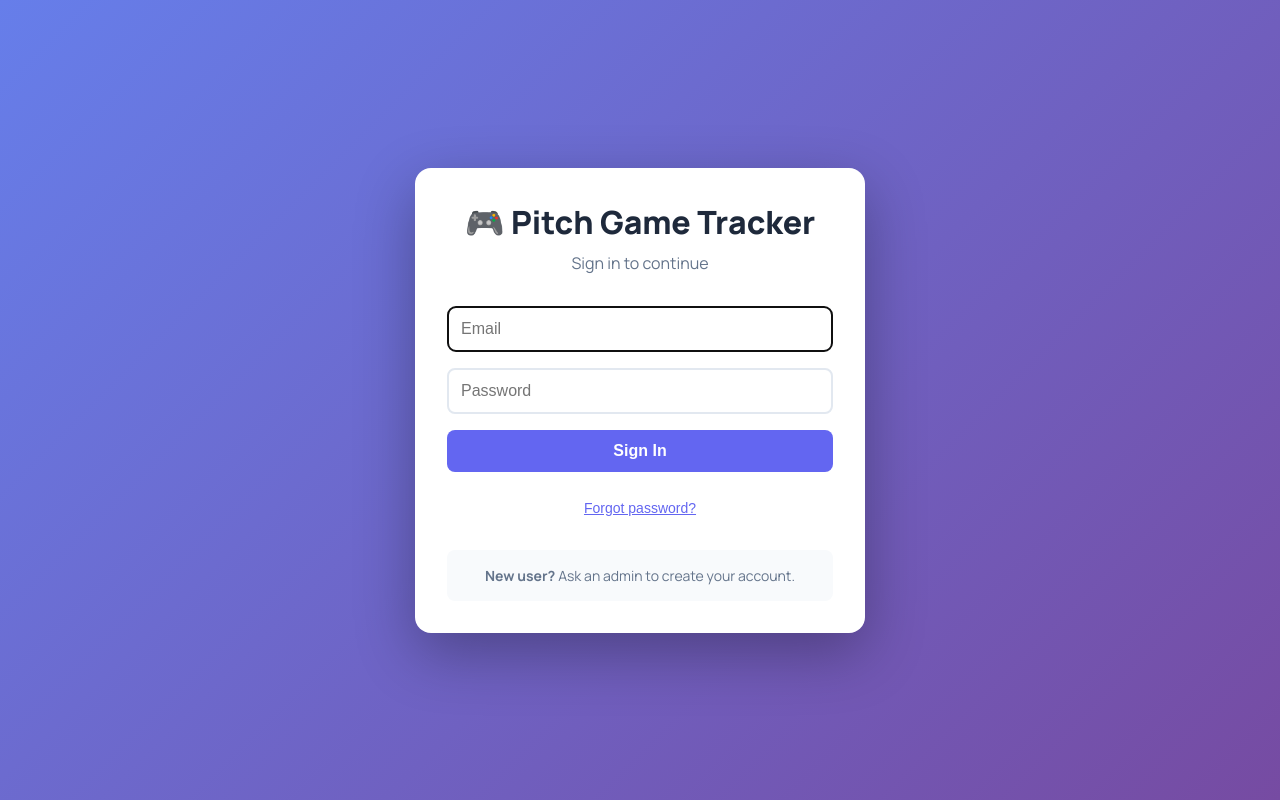
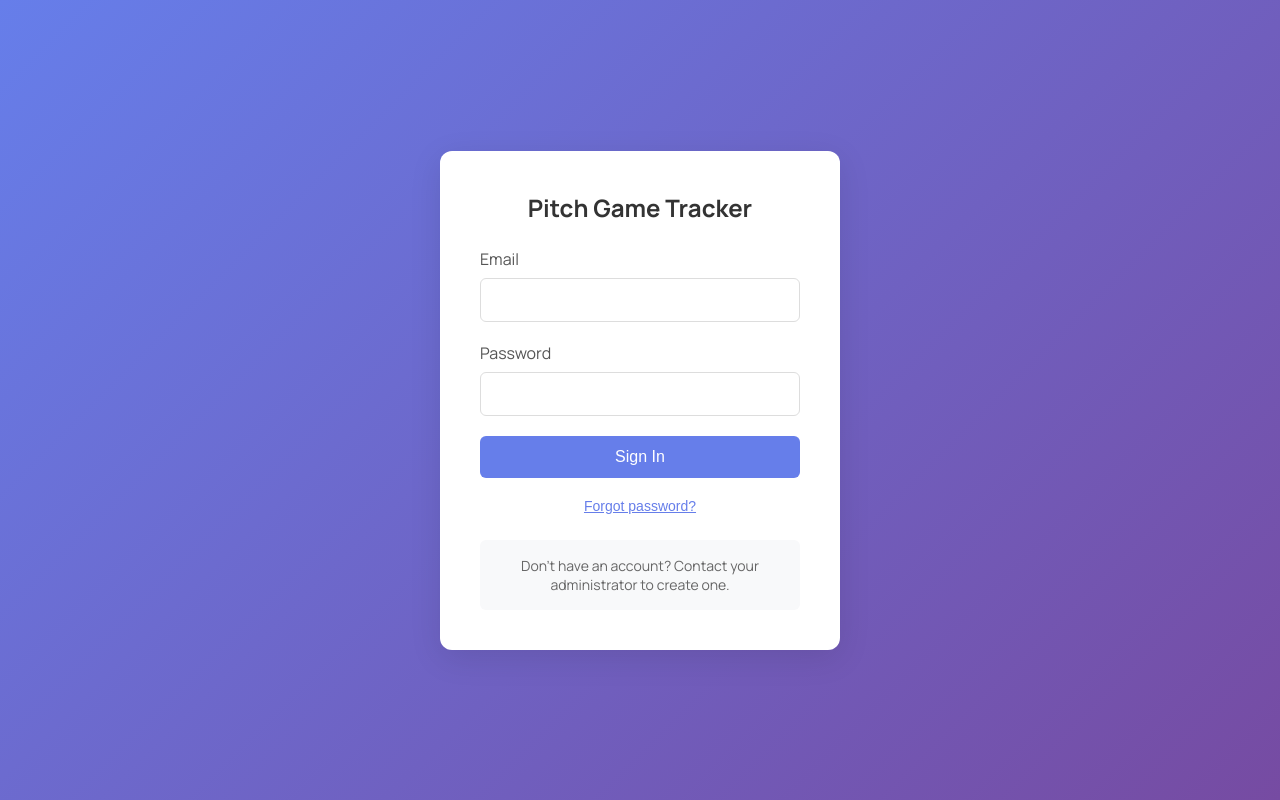
Before and after one commit to mlazarus/pitchtrack, a React (Vite) app: page / in a window 1280 px wide. Built offline with nearby package versions, Linux system fonts and the light colour scheme.

Commit message:
Refactor AuthPage for password reset and UI improvements
Refactor AuthPage component to improve password reset functionality and UI. Removed unused state and adjusted styles for better consistency.

```diff
--- a/src/components/AuthPage.jsx
+++ b/src/components/AuthPage.jsx
@@ -4,10 +4,9 @@ import { supabase } from '../supabaseClient';
 const AuthPage = () => {
   const [email, setEmail] = useState('');
   const [password, setPassword] = useState('');
-  const [showResetForm, setShowResetForm] = useState(false);
-  const [resetEmail, setResetEmail] = useState('');
   const [loading, setLoading] = useState(false);
   const [error, setError] = useState('');
+  const [showResetPassword, setShowResetPassword] = useState(false);
 
   const handleSignIn = async (e) => {
     e.preventDefault();
@@ -23,191 +22,172 @@ const AuthPage = () => {
       setError(signInError.message);
       setLoading(false);
     }
-    // If successful, parent component will handle redirect
+    // If successful, parent component will handle redirect via session change
   };
 
-  const handlePasswordReset = async (e) => {
-    e.preventDefault();
-    setError('');
-    setLoading(true);
-
-    const { error } = await supabase.auth.resetPasswordForEmail(resetEmail, {
-      redirectTo: `${window.location.origin}/#reset-password`,
-    });
-
-    if (error) {
-      setError(error.message);
-    } else {
-      alert('✅ Password reset email sent! Check your inbox.');
-      setShowResetForm(false);
-      setResetEmail('');
-    }
-    setLoading(false);
-  };
-
-  const containerStyle = {
+  if (showResetPassword) {
+    return (
+      <div style={{
         minHeight: '100vh',
-    background: 'linear-gradient(135deg, #667eea 0%, #764ba2 100%)',
         display: 'flex',
         alignItems: 'center',
         justifyContent: 'center',
-    padding: '2rem'
-  };
-
-  const cardStyle = {
+        background: 'linear-gradient(135deg, #667eea 0%, #764ba2 100%)',
+        padding: '20px'
+      }}>
+        <div style={{
           background: 'white',
-    borderRadius: '16px',
-    padding: '2rem',
-    maxWidth: '450px',
+          padding: '40px',
+          borderRadius: '12px',
+          boxShadow: '0 8px 32px rgba(0,0,0,0.1)',
+          maxWidth: '400px',
+          width: '100%'
+        }}>
+          <h2 style={{ marginBottom: '24px', color: '#333', textAlign: 'center' }}>Reset Password</h2>
+          {/* Reset password form would go here */}
+          <button
+            onClick={() => setShowResetPassword(false)}
+            style={{
               width: '100%',
-    boxShadow: '0 20px 60px rgba(0,0,0,0.3)'
-  };
-
-  const inputStyle = {
-    width: '100%',
-    padding: '0.75rem',
-    border: '2px solid #e2e8f0',
-    borderRadius: '8px',
-    fontSize: '1rem',
-    marginBottom: '1rem'
-  };
-
-  const buttonStyle = {
-    width: '100%',
-    padding: '0.75rem',
+              padding: '12px',
+              background: '#6c757d',
+              color: 'white',
               border: 'none',
-    borderRadius: '8px',
-    background: '#6366f1',
-    color: 'white',
-    fontSize: '1rem',
-    fontWeight: '600',
-    cursor: loading ? 'not-allowed' : 'pointer',
-    opacity: loading ? 0.5 : 1,
-    marginBottom: '0.5rem'
-  };
-
-  // Password Reset Form
-  if (showResetForm) {
-    return (
-      <div style={containerStyle}>
-        <div style={cardStyle}>
-          <h1 style={{ margin: '0 0 0.5rem 0', fontSize: '2rem', fontWeight: '800', color: '#1e293b' }}>
-            🔐 Reset Password
-          </h1>
-          <p style={{ color: '#64748b', marginBottom: '2rem' }}>
-            Enter your email to receive a password reset link
-          </p>
-
-          {error && (
-            <div style={{
-              padding: '1rem',
-              background: '#fee2e2',
-              borderRadius: '8px',
-              color: '#dc2626',
-              marginBottom: '1rem'
-            }}>
-              {error}
-            </div>
-          )}
-
-          <form onSubmit={handlePasswordReset}>
-            <input
-              type="email"
-              placeholder="your@email.com"
-              value={resetEmail}
-              onChange={(e) => setResetEmail(e.target.value)}
-              style={inputStyle}
-              required
-            />
-            <button type="submit" style={buttonStyle} disabled={loading}>
-              {loading ? 'Sending...' : 'Send Reset Link'}
-            </button>
-          </form>
-
-          <button
-            onClick={() => setShowResetForm(false)}
-            style={{ ...buttonStyle, background: '#64748b' }}
+              borderRadius: '6px',
+              cursor: 'pointer',
+              fontSize: '16px'
+            }}
           >
-            ← Back to Sign In
+            Back to Sign In
           </button>
         </div>
       </div>
     );
   }
 
-  // Sign In Form
   return (
-    <div style={containerStyle}>
-      <div style={cardStyle}>
-        <h1 style={{ margin: '0 0 0.5rem 0', fontSize: '2rem', fontWeight: '800', color: '#1e293b', textAlign: 'center' }}>
-          🎮 Pitch Game Tracker
-        </h1>
-        <p style={{ color: '#64748b', marginBottom: '2rem', textAlign: 'center' }}>
-          Sign in to continue
-        </p>
+    <div style={{
+      minHeight: '100vh',
+      display: 'flex',
+      alignItems: 'center',
+      justifyContent: 'center',
+      background: 'linear-gradient(135deg, #667eea 0%, #764ba2 100%)',
+      padding: '20px'
+    }}>
+      <div style={{
+        background: 'white',
+        padding: '40px',
+        borderRadius: '12px',
+        boxShadow: '0 8px 32px rgba(0,0,0,0.1)',
+        maxWidth: '400px',
+        width: '100%'
+      }}>
+        <h2 style={{ marginBottom: '24px', color: '#333', textAlign: 'center' }}>Pitch Game Tracker</h2>
+
+        <form onSubmit={handleSignIn}>
+          <div style={{ marginBottom: '20px' }}>
+            <label style={{ display: 'block', marginBottom: '8px', color: '#555', fontWeight: '500' }}>
+              Email
+            </label>
+            <input
+              type="email"
+              value={email}
+              onChange={(e) => setEmail(e.target.value)}
+              required
+              disabled={loading}
+              style={{
+                width: '100%',
+                padding: '12px',
+                border: '1px solid #ddd',
+                borderRadius: '6px',
+                fontSize: '16px',
+                boxSizing: 'border-box'
+              }}
+            />
+          </div>
+
+          <div style={{ marginBottom: '20px' }}>
+            <label style={{ display: 'block', marginBottom: '8px', color: '#555', fontWeight: '500' }}>
+              Password
+            </label>
+            <input
+              type="password"
+              value={password}
+              onChange={(e) => setPassword(e.target.value)}
+              required
+              disabled={loading}
+              style={{
+                width: '100%',
+                padding: '12px',
+                border: '1px solid #ddd',
+                borderRadius: '6px',
+                fontSize: '16px',
+                boxSizing: 'border-box'
+              }}
+            />
+          </div>
 
           {error && (
             <div style={{
-            padding: '1rem',
-            background: '#fee2e2',
-            borderRadius: '8px',
-            color: '#dc2626',
-            marginBottom: '1rem',
-            fontSize: '0.875rem'
+              padding: '12px',
+              background: '#fee',
+              border: '1px solid #fcc',
+              borderRadius: '6px',
+              color: '#c33',
+              marginBottom: '20px',
+              fontSize: '14px'
             }}>
               {error}
             </div>
           )}
 
-        <form onSubmit={handleSignIn}>
-          <input
-            type="email"
-            placeholder="Email"
-            value={email}
-            onChange={(e) => setEmail(e.target.value)}
-            style={inputStyle}
-            required
-            autoFocus
-          />
-          <input
-            type="password"
-            placeholder="Password"
-            value={password}
-            onChange={(e) => setPassword(e.target.value)}
-            style={inputStyle}
-            required
-          />
-          <button type="submit" style={buttonStyle} disabled={loading}>
+          <button
+            type="submit"
+            disabled={loading}
+            style={{
+              width: '100%',
+              padding: '12px',
+              background: loading ? '#ccc' : '#667eea',
+              color: 'white',
+              border: 'none',
+              borderRadius: '6px',
+              cursor: loading ? 'not-allowed' : 'pointer',
+              fontSize: '16px',
+              fontWeight: '500',
+              marginBottom: '16px'
+            }}
+          >
             {loading ? 'Signing in...' : 'Sign In'}
           </button>
-        </form>
 
-        <div style={{ textAlign: 'center', marginTop: '1rem' }}>
+          <div style={{ textAlign: 'center' }}>
             <button
-            onClick={() => setShowResetForm(true)}
+              type="button"
+              onClick={() => setShowResetPassword(true)}
               style={{
                 background: 'none',
                 border: 'none',
-              color: '#6366f1',
-              fontSize: '0.875rem',
+                color: '#667eea',
                 cursor: 'pointer',
-              textDecoration: 'underline'
+                textDecoration: 'underline',
+                fontSize: '14px'
               }}
             >
               Forgot password?
             </button>
           </div>
+        </form>
 
         <div style={{
-          marginTop: '2rem',
-          padding: '1rem',
-          background: '#f8fafc',
-          borderRadius: '8px',
-          fontSize: '0.875rem',
-          color: '#64748b',
+          marginTop: '24px',
+          padding: '16px',
+          background: '#f8f9fa',
+          borderRadius: '6px',
+          fontSize: '14px',
+          color: '#666',
           textAlign: 'center'
         }}>
-          <strong>New user?</strong> Ask an admin to create your account.
+          Don't have an account? Contact your administrator to create one.
         </div>
       </div>
     </div>
```
Lines whose indentation alone changed are shown as unchanged.
